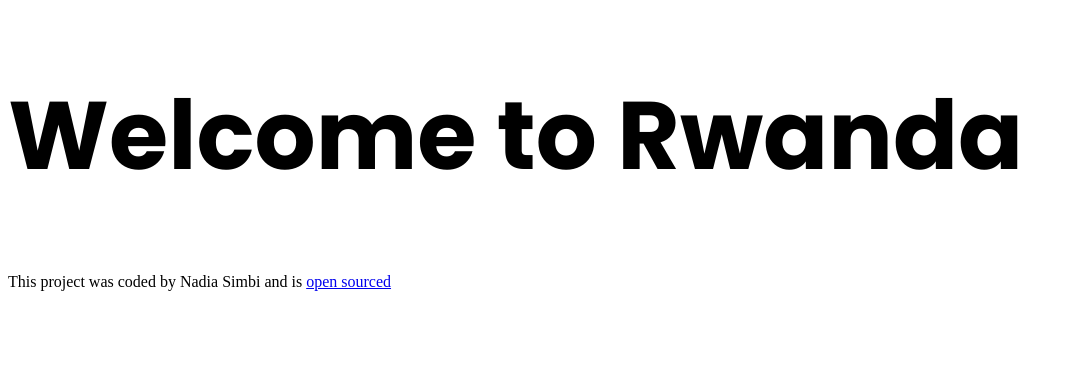
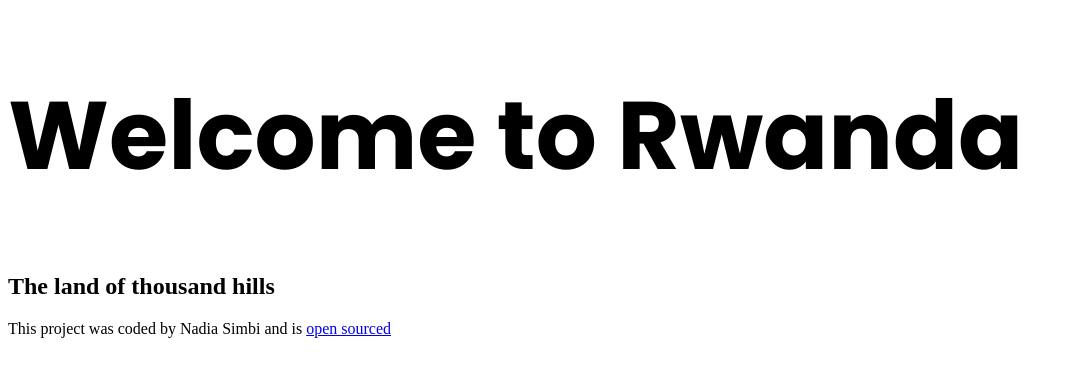
Before and after one commit to Nadia-si/Rwanda-travel-project, a plain HTML site: page index.html in a window 1280 px wide. Shown: the whole page, without its empty margins (0-1073 px from the left). Drawn offline with Linux system fonts and the light colour scheme.

Commit message:
Added the subtitle to the home page

```diff
--- a/index.html
+++ b/index.html
@@ -14,6 +14,7 @@
   </head>
   <body>
     <h1>Welcome to Rwanda</h1>
+    <h2>The land of thousand hills</h2>
     <footer>
       This project was coded by Nadia Simbi and is
       <a
```
